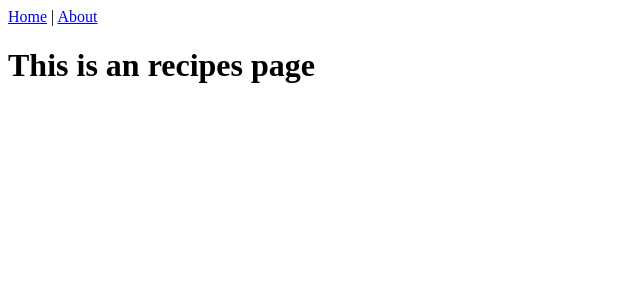
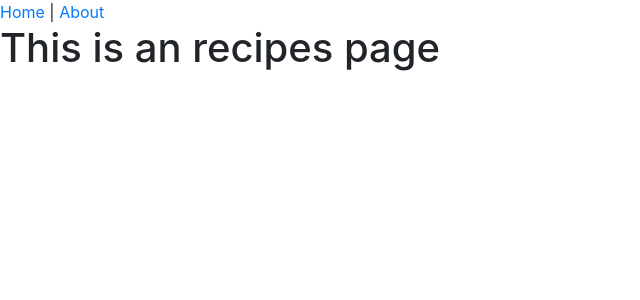
Before and after one commit to pureum-sungman/snp-steakhouse, a Vue app: page /recipes in a window 1280 px wide. Shown: the top 300 px of the page, without its empty margins (0-640 px from the left). Built offline with nearby package versions, Linux system fonts and the light colour scheme.

Commit message:
부트스트랩 4 & 스타일 시트 설정

```diff
--- a/src/assets/styles/main.scss
+++ b/src/assets/styles/main.scss
@@ -0,0 +1,8 @@
+// 부트스트랩 4 & 그 외 변수들, 최상단에 import 할 것
+@import './variables';
+
+// 구글 폰트 & 글씨 관련 스타일
+@import './typography';
+
+// 부트스트랩 4
+@import '~bootstrap/scss/bootstrap';
```
Also changed, not shown: src/main.js (+13 -5 lines), src/assets/scripts/test.js (deleted), src/assets/styles/_typography.scss (added), src/assets/styles/_variables.scss (added).
